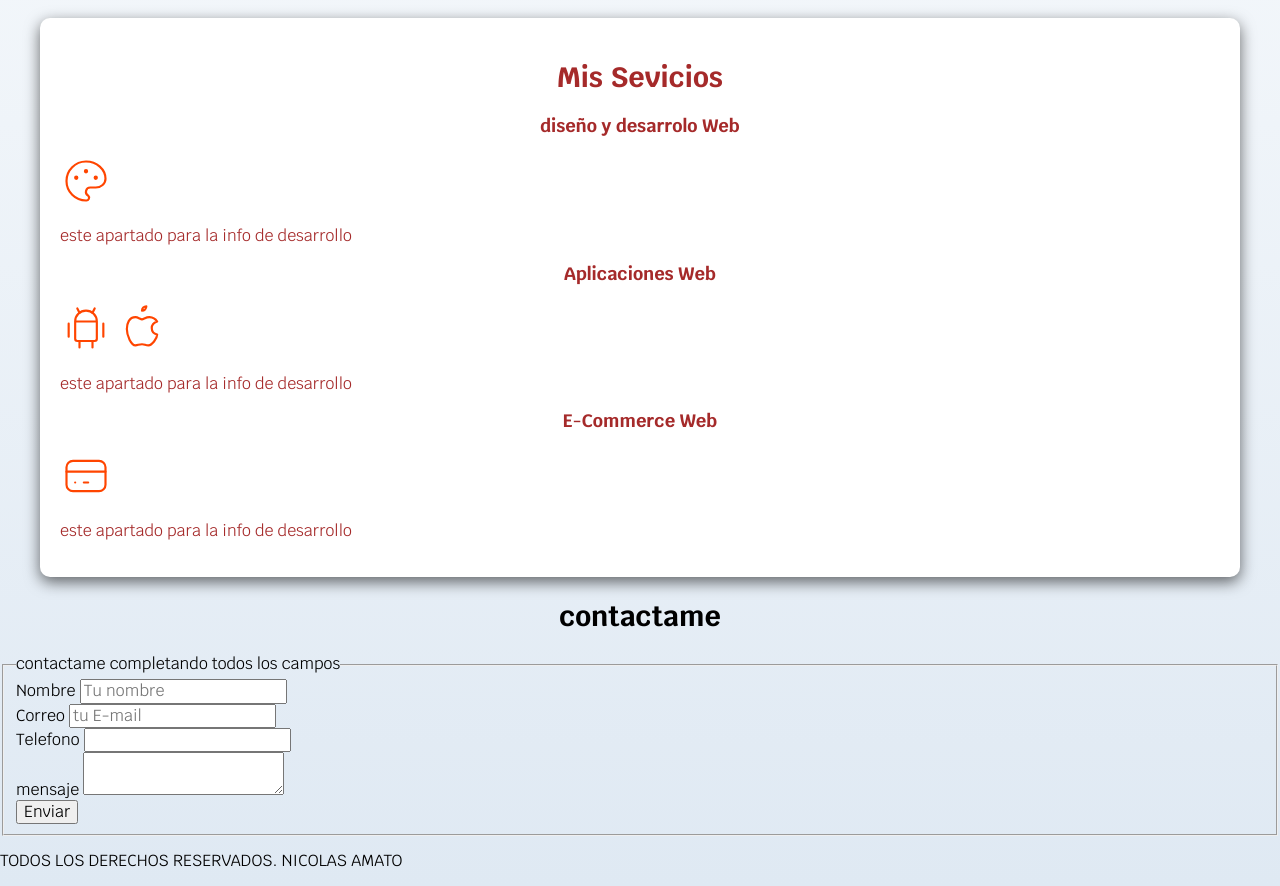
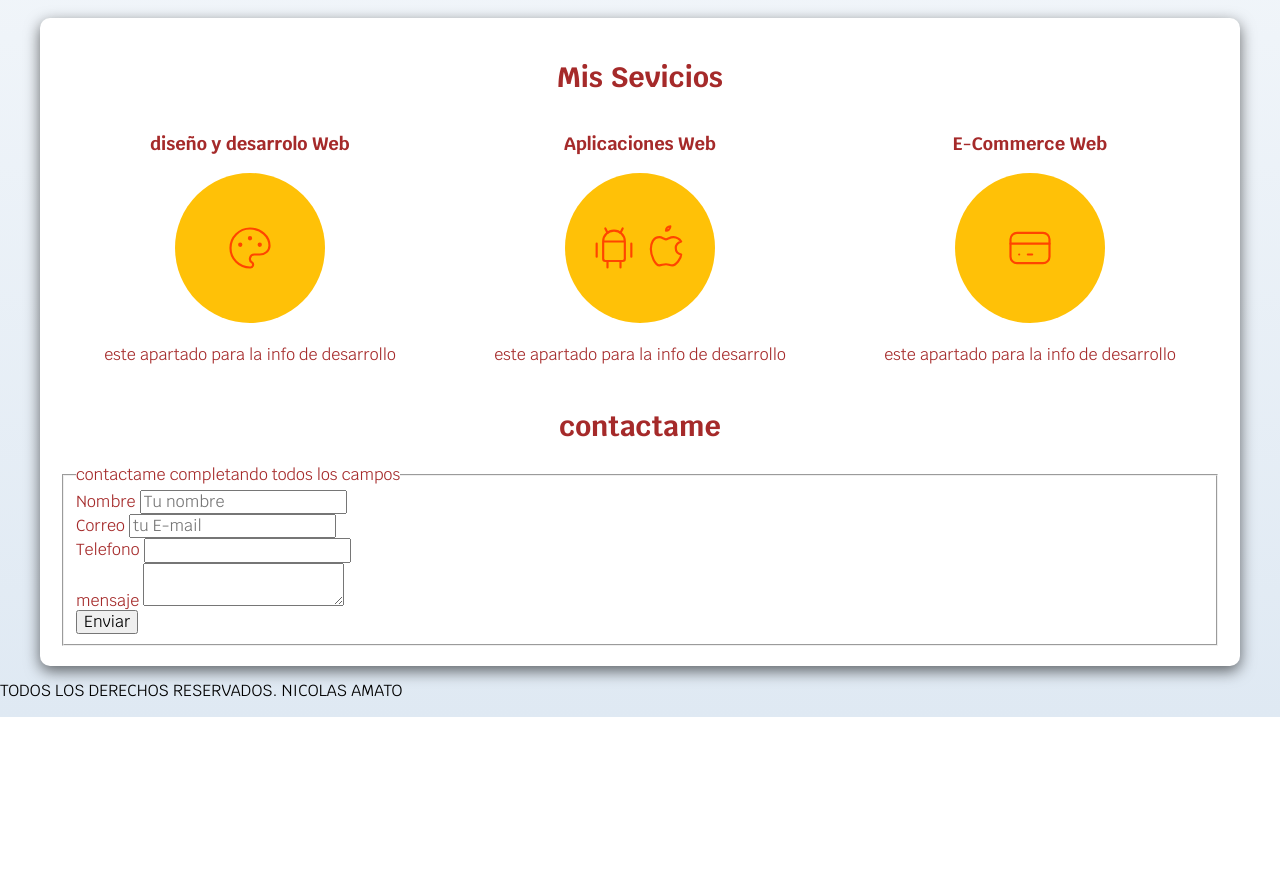
Before and after one commit to Nicolas-Amato/proyecto-DESARROLLOWEB, a plain HTML site: page index.html in a window 1280 px wide. Shown: the part 640-1526 px from the top of the page. After the commit the page ends 1357 px from the top, so only its background shows below. Drawn offline with Linux system fonts and the light colour scheme.

Commit message:
cambio visuals

```diff
--- a/css/style.css
+++ b/css/style.css
@@ -28,6 +28,9 @@ body {
     padding: 2rem;
     border-radius: 1rem;
 }
+
+
+/* tipografia */
 
 h1 {
     font-size: 3.8rem;
@@ -120,3 +123,45 @@ main{
  .contenido-hero p {
     color: var(--blanco);
 }
+
+/** SERVICIOS **/
+@media(min-width: 768px){
+    .servicios {
+        display: grid;
+        grid-template-columns: repeat(3, 1fr);
+        /** grid: 200px 300px / 300px 300px es lo mismo que usar el grid rows y el colums **/
+        column-gap: 1rem;
+    }
+}
+
+.servicio {
+    display: flex;
+    flex-direction: column;
+    align-items: center;
+}
+
+.servico h3 {
+    color: var(--secundario);
+    font-weight: normal;
+}
+
+.servicio p {
+    line-height: 2;
+    text-align: center;
+}
+
+.servicio .iconos {
+    height: 15rem;
+    width: 15rem;
+    background-color: var(--primario);
+    border-radius: 50%;
+    display: flex;
+    justify-content: center;
+    align-items: center;
+}
+
+/** contacto **/
+
+.formulario {
+
+}
--- a/index.html
+++ b/index.html
@@ -33,6 +33,7 @@
    <section class="hero">
     <div class="contenido-hero">
       <h2 class="titulo"> Desarrollo y Diseño Web </h2>
+      <div class="iconos"></div>
 
       <p>
          <svg xmlns="http://www.w3.org/2000/svg" class="icon icon-tabler icon-tabler-pin" width="52" height="52" viewBox="0 0 24 24" stroke-width="1" stroke="#ff4500" fill="none" stroke-linecap="round" stroke-linejoin="round">
@@ -52,8 +53,9 @@
 <main class="contenedor sombra">
   <h2>Mis Sevicios</h2>
 <div class="servicios">
-  <section>
+  <section class="servicio">
     <h3>diseño y desarrolo Web</h3>
+    <div class="iconos">
 
       <svg xmlns="http://www.w3.org/2000/svg" class="icon icon-tabler icon-tabler-palette" width="52" height="52" viewBox="0 0 24 24" stroke-width="1" stroke="#ff4500" fill="none" stroke-linecap="round" stroke-linejoin="round">
         <path stroke="none" d="M0 0h24v24H0z" fill="none"/>
@@ -63,11 +65,14 @@
         <circle cx="16.5" cy="10.5" r=".5" fill="currentColor" />
       </svg>
 
+    </div>
+
     <p>este apartado para la info de desarrollo</p>
   </section>
 
-  <section>
+  <section class="servicio">
     <h3>Aplicaciones Web</h3>
+    <div class="iconos">
        <svg xmlns="http://www.w3.org/2000/svg" class="icon icon-tabler icon-tabler-brand-android" width="52" height="52" viewBox="0 0 24 24" stroke-width="1" stroke="#ff4500" fill="none" stroke-linecap="round" stroke-linejoin="round">
          <path stroke="none" d="M0 0h24v24H0z" fill="none"/>
          <line x1="4" y1="10" x2="4" y2="16" />
@@ -83,12 +88,13 @@
          <path d="M9 7c-3 0 -4 3 -4 5.5c0 3 2 7.5 4 7.5c1.088 -.046 1.679 -.5 3 -.5c1.312 0 1.5 .5 3 .5s4 -3 4 -5c-.028 -.01 -2.472 -.403 -2.5 -3c-.019 -2.17 2.416 -2.954 2.5 -3c-1.023 -1.492 -2.951 -1.963 -3.5 -2c-1.433 -.111 -2.83 1 -3.5 1c-.68 0 -1.9 -1 -3 -1z" />
          <path d="M12 4a2 2 0 0 0 2 -2a2 2 0 0 0 -2 2" />
        </svg>
+    </div>
     <p>este apartado para la info de desarrollo</p>
   </section>
 
-  <section>
+  <section class="servicio">
   <h3>E-Commerce Web</h3>
-
+    <div class="iconos">
       <svg xmlns="http://www.w3.org/2000/svg" class="icon icon-tabler icon-tabler-credit-card" width="52" height="52" viewBox="0 0 24 24" stroke-width="1" stroke="#ff4500" fill="none" stroke-linecap="round" stroke-linejoin="round">
         <path stroke="none" d="M0 0h24v24H0z" fill="none"/>
         <rect x="3" y="5" width="18" height="14" rx="3" />
@@ -96,16 +102,15 @@
         <line x1="7" y1="15" x2="7.01" y2="15" />
         <line x1="11" y1="15" x2="13" y2="15" />
       </svg>
+    </div>
 
     <p>este apartado para la info de desarrollo</p>
   </section>
 </div>
 
- </main>
-
 <section>
   <h2>contactame</h2>
- <form>
+  <form class="formulario">
     <fieldset>
         <legend>contactame completando todos los campos</legend>
         <div>
@@ -131,12 +136,10 @@
 
 
     </fieldset>
-
-
-
-
   </form>
 </section>
+
+</main>
 
 
 <footer>
```
Lines whose indentation alone changed are shown as unchanged.
